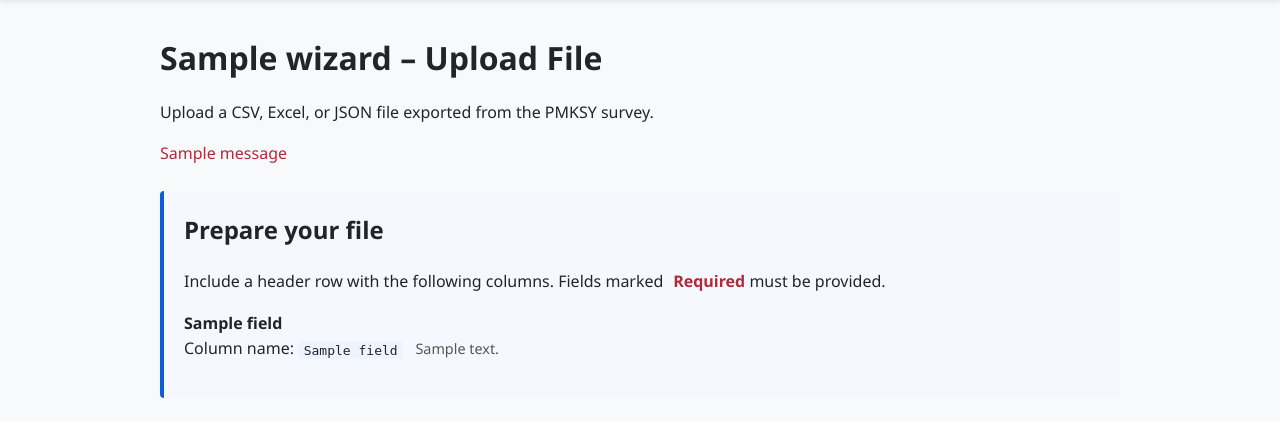
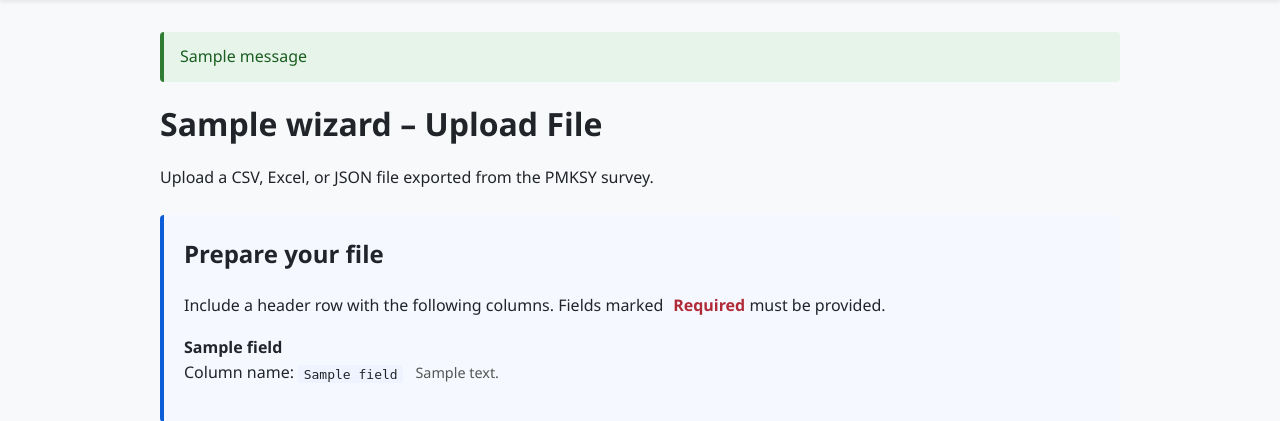
Before and after one commit to anantrajj7-sketch/PMKSY, a Django app: template pmksy/templates/pmksy/import_wizard_upload.html in a window 1280 px wide. Shown: the part 122-543 px from the top of the page. Run offline with Django 5.2, Linux system fonts and the light colour scheme; the template is opened without the code that fills it: most values are stand-ins (such as "Sample title", 1, 10 or a date in 2020); one stand-in notice (Sample message) is shown.

Commit message:
Add shared message handling with styled states

```diff
--- a/pmksy/static/pmksy/app.css
+++ b/pmksy/static/pmksy/app.css
@@ -83,15 +83,37 @@ a:hover {
     margin-bottom: 0.5rem;
 }
 
-.messages {
-    color: #b02a37;
+.messages-list {
     margin: 1rem 0;
     padding: 0;
     list-style: none;
 }
 
-.messages li {
-    margin-bottom: 0.25rem;
+.messages {
+    margin-bottom: 0.5rem;
+    padding: 0.75rem 1rem;
+    border-radius: 4px;
+    background: #f8f9fb;
+    border-left: 4px solid transparent;
+    color: #212529;
+}
+
+.messages.success {
+    background: #e6f4ea;
+    border-color: #2e7d32;
+    color: #1b5e20;
+}
+
+.messages.warning {
+    background: #fff7e6;
+    border-color: #f57c00;
+    color: #8a4b07;
+}
+
+.messages.error {
+    background: #fdecea;
+    border-color: #d32f2f;
+    color: #7f1d1d;
 }
 
 form {
--- a/pmksy/templates/pmksy/base.html
+++ b/pmksy/templates/pmksy/base.html
@@ -21,6 +21,13 @@
     </header>
     <main class="page-content">
         <div class="container">
+            {% if messages %}
+                <ul class="messages-list">
+                    {% for message in messages %}
+                        <li class="messages {{ message.tags }}">{{ message }}</li>
+                    {% endfor %}
+                </ul>
+            {% endif %}
             {% block content %}{% endblock %}
         </div>
     </main>
--- a/pmksy/templates/pmksy/import_wizard_upload.html
+++ b/pmksy/templates/pmksy/import_wizard_upload.html
@@ -5,14 +5,6 @@
 {% block content %}
 <h1>{{ wizard.name }} &ndash; Upload File</h1>
 <p>Upload a CSV, Excel, or JSON file exported from the PMKSY survey.</p>
-
-{% if messages %}
-    <ul class="messages">
-        {% for message in messages %}
-            <li>{{ message }}</li>
-        {% endfor %}
-    </ul>
-{% endif %}
 
 {% if expected_fields %}
     <section class="field-guidance">
```
Also changed, not shown: pmksy/templates/pmksy/import_wizard_preview.html (+0 -8 lines).
